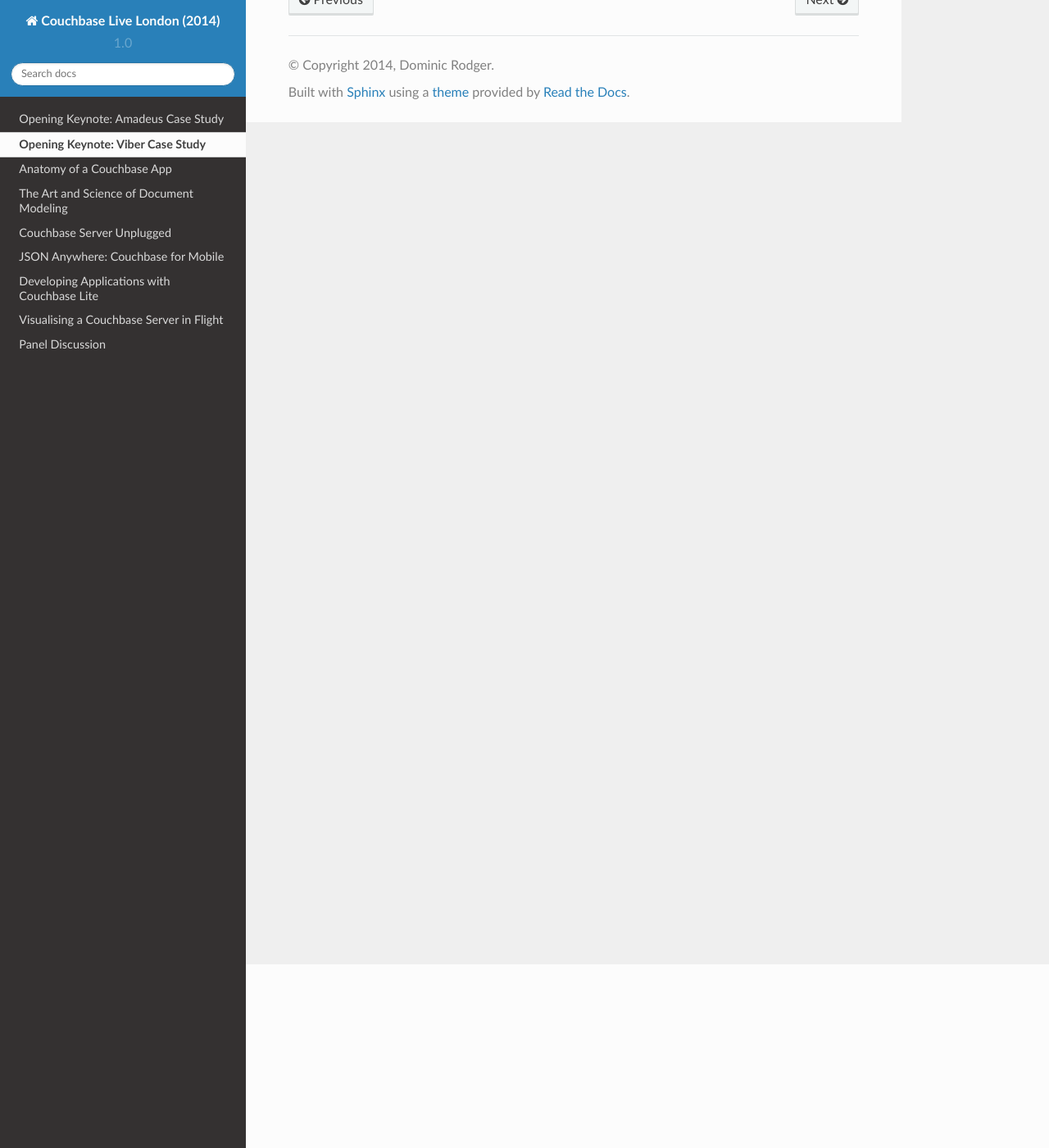
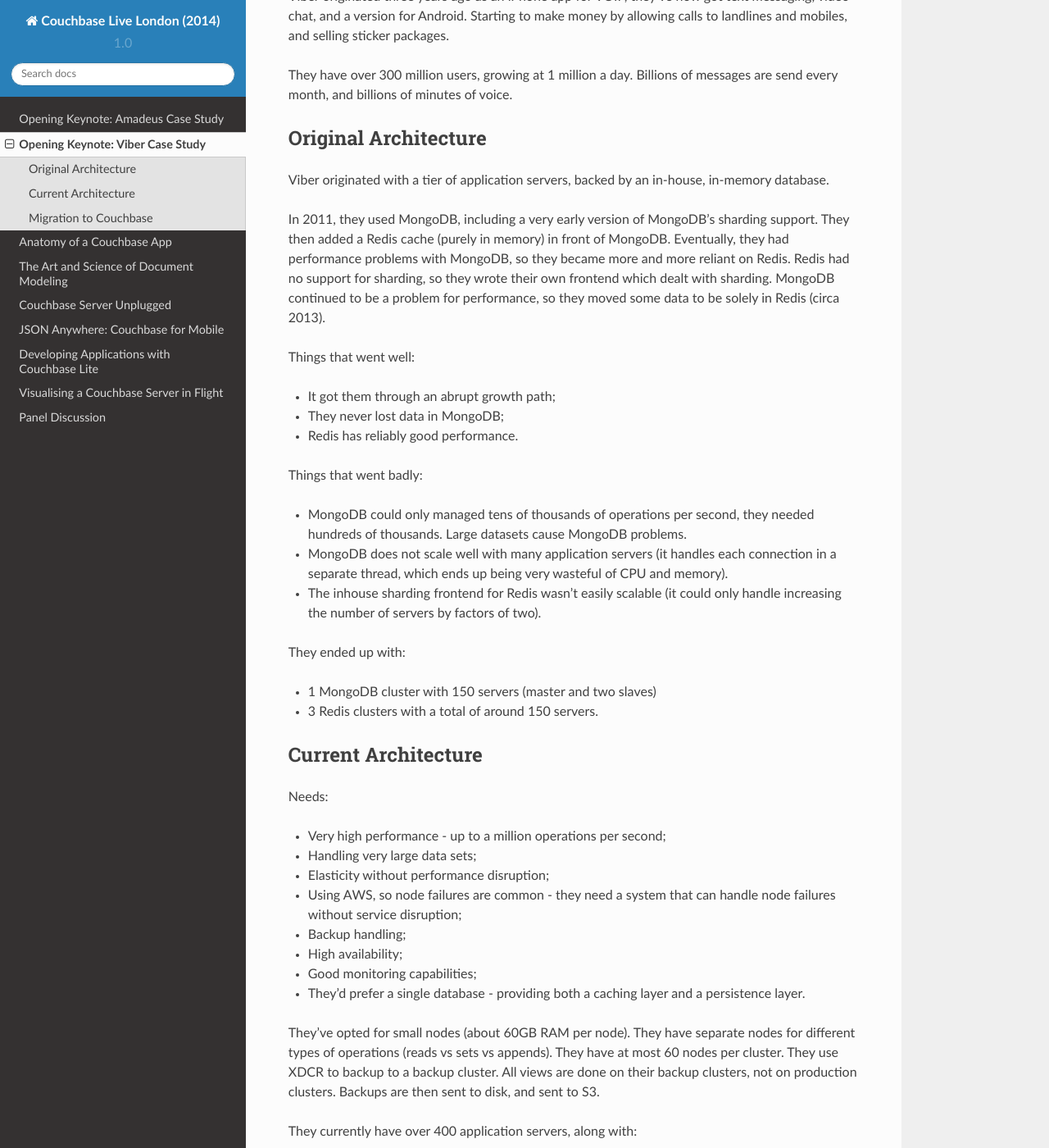
Before and after one commit to dominicrodger/couchbase-live-london-2014, a Sphinx documentation site: the page built from source/viber_case_study.rst, in a window 1280 px wide and 1400 px high, scrolled down 224 px. Shown: the whole window at 82% size. Built offline with Sphinx 7.4.7 and the Read the Docs theme 2.0.0, drawn with Linux system fonts in a browser that asks for light colours; some of the changed text lies outside the part shown.

Commit message:
Adding notes from the Viber session

```diff
--- a/source/viber_case_study.rst
+++ b/source/viber_case_study.rst
@@ -1,4 +1,101 @@
 Opening Keynote: Viber Case Study
 =================================
 
-Session by Amir Ish-Shalom, System Architect, Viber.
+*Session by Amir Ish-Shalom, System Architect, Viber.*
+
+Viber originated three years ago as an iPhone app for VOIP, they've
+now got text messaging, video chat, and a version for
+Android. Starting to make money by allowing calls to landlines and
+mobiles, and selling sticker packages.
+
+They have over 300 million users, growing at 1 million a
+day. Billions of messages are send every month, and billions of
+minutes of voice.
+
+Original Architecture
+---------------------
+
+Viber originated with a tier of application servers, backed by an
+in-house, in-memory database.
+
+In 2011, they used MongoDB, including a very early version of
+MongoDB's sharding support. They then added a Redis cache (purely in
+memory) in front of MongoDB. Eventually, they had performance
+problems with MongoDB, so they became more and more reliant on
+Redis. Redis had no support for sharding, so they wrote their own
+frontend which dealt with sharding. MongoDB continued to be a problem
+for performance, so they moved some data to be solely in Redis (circa
+2013).
+
+Things that went well:
+
+* It got them through an abrupt growth path;
+* They never lost data in MongoDB;
+* Redis has reliably good performance.
+
+Things that went badly:
+
+* MongoDB could only managed tens of thousands of operations per
+  second, they needed hundreds of thousands. Large datasets cause
+  MongoDB problems.
+* MongoDB does not scale well with many application servers (it
+  handles each connection in a separate thread, which ends up being
+  very wasteful of CPU and memory).
+* The inhouse sharding frontend for Redis wasn't easily scalable (it
+  could only handle increasing the number of servers by factors of
+  two).
+
+They ended up with:
+
+* 1 MongoDB cluster with 150 servers (master and two slaves)
+* 3 Redis clusters with a total of around 150 servers.
+
+Current Architecture
+--------------------
+
+Needs:
+
+* Very high performance - up to a million operations per second;
+* Handling very large data sets;
+* Elasticity without performance disruption;
+* Using AWS, so node failures are common - they need a system that
+  can handle node failures without service disruption;
+* Backup handling;
+* High availability;
+* Good monitoring capabilities;
+* They'd prefer a single database - providing both a caching layer
+  and a persistence layer.
+
+They've opted for small nodes (about 60GB RAM per node). They have
+separate nodes for different types of operations (reads vs sets vs
+appends). They have at most 60 nodes per cluster. They use XDCR to
+backup to a backup cluster. All views are done on their backup
+clusters, not on production clusters. Backups are then sent to disk,
+and sent to S3.
+
+They currently have over 400 application servers, along with:
+
+* 7 Couchbase clusters, each with up to 60 nodes;
+* 0-2 replicas, XDCR and external backups;
+* They have a total of 150 Couchbase servers (less than half the
+  number needed with MongoDB and Redis).
+
+Their busy read clusters are handling hundreds of thousands of reads
+per second, on 10 node clusters.
+
+Migration to Couchbase
+----------------------
+
+Migration was done live, with no downtime, and with no data loss, and
+with data remaining consistent.
+
+5 clusters are migrated, 1 is in progress, and 1 remains to be
+done. MongoDB is now retired, so there's just 2 Redis clusters
+remaining.
+
+They're interested in Couchbase 2.5 for rack awareness of replicas
+(since they're using AWS, they need to make sure their replicas
+aren't in the same availability zones as the active copies).
+
+They're looking to use Elastic Search using XDCR for full text
+search.
```
